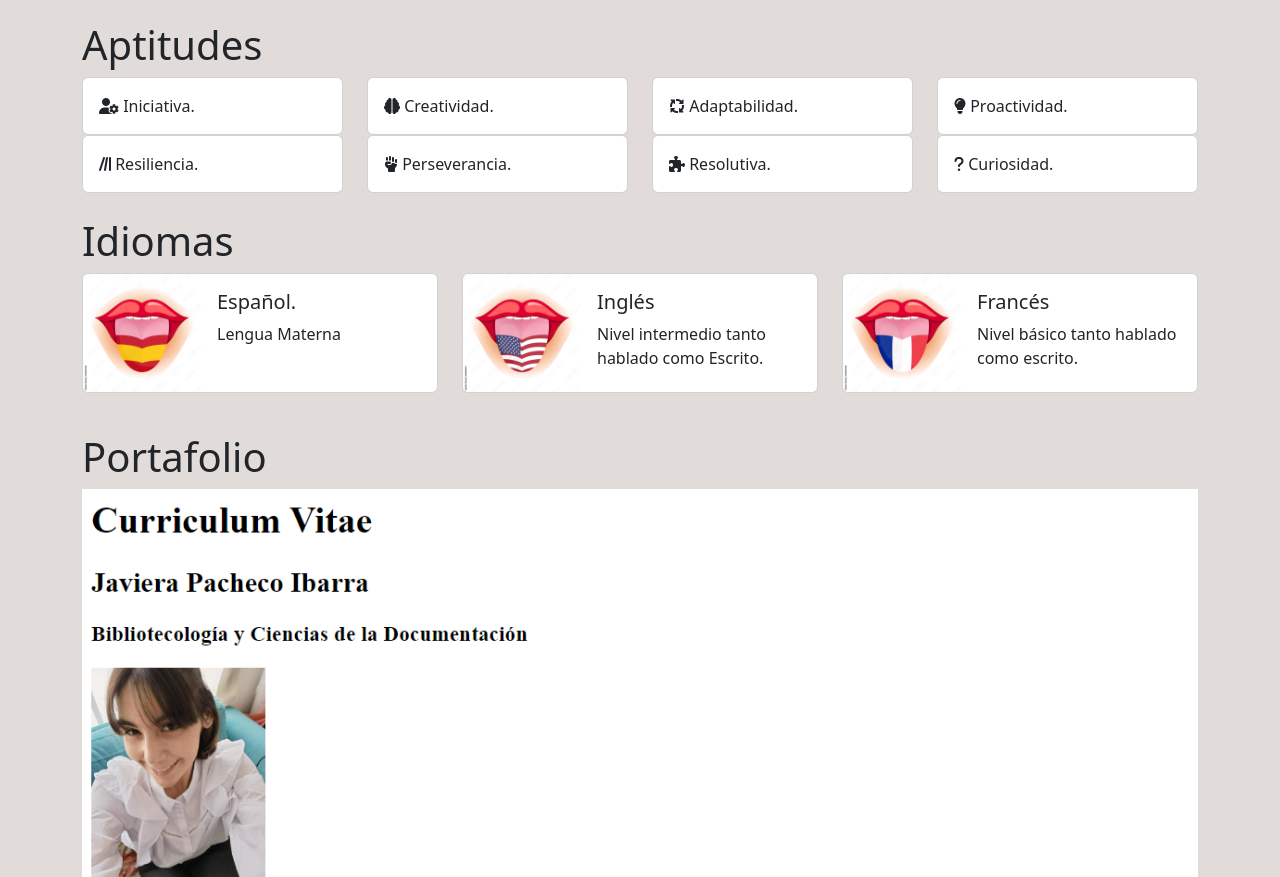
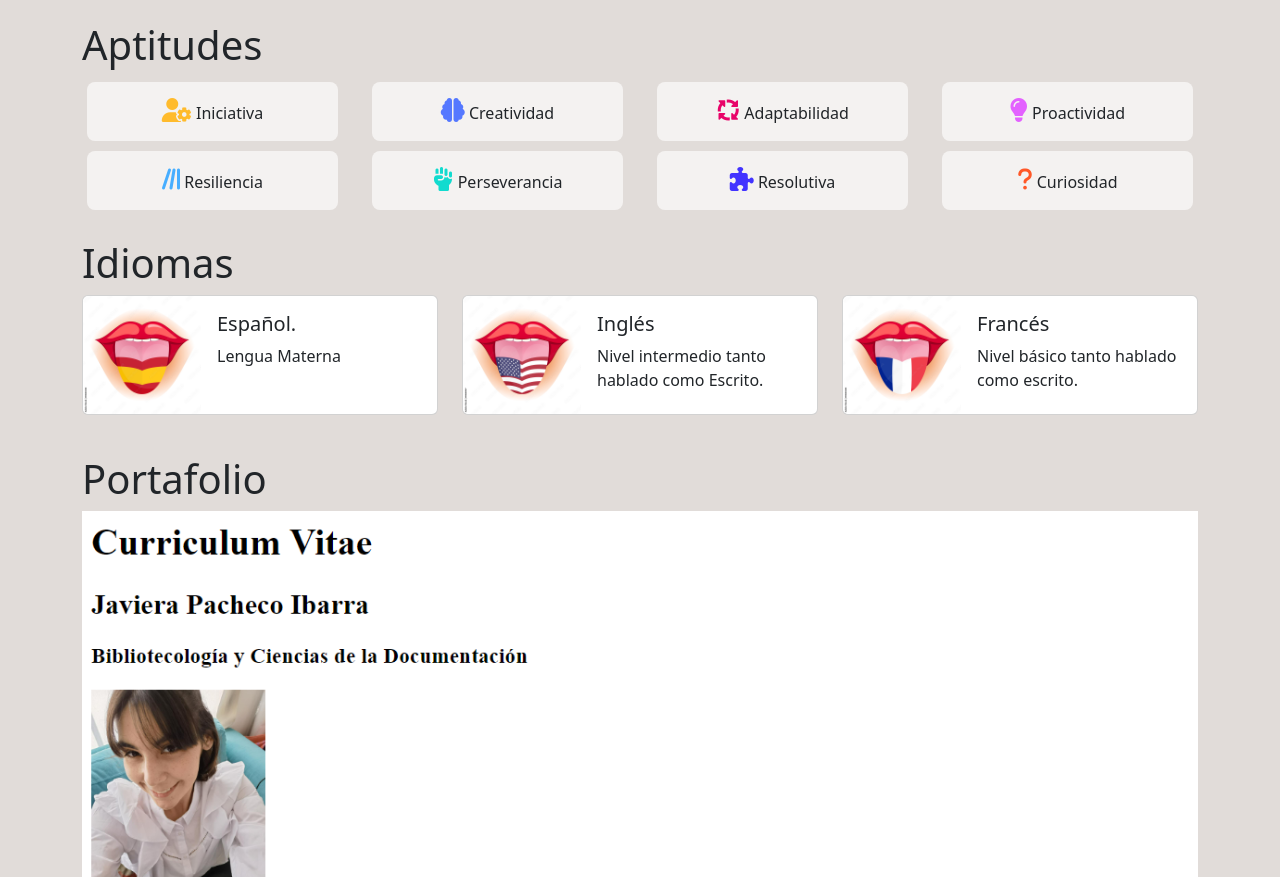
Before and after one commit to JaviMayfair/JaviMayfair.github.io, a plain HTML site: page index.html in a window 1280 px wide. Shown: the part 1593-2470 px from the top of the page. Drawn offline with nearby package versions, Linux system fonts and the light colour scheme.

Commit message:
se modifica seccion Aptitudes con css

```diff
--- a/assets/style.css
+++ b/assets/style.css
@@ -9,3 +9,13 @@ body{
 footer{
   background-color: #a67f78;
 }
+
+.icon-box {
+  display: flex;
+  align-items: center;
+  text-align: center;
+  padding: 16px;
+  margin: 5px;
+  background: #ffffffa4;
+  transition: ease-in-out 0.3s;
+}
--- a/index.html
+++ b/index.html
@@ -194,66 +194,66 @@
       <div class="row">
         <h1>Aptitudes</h1>
         <div class="col-md-3 col-12">
-          <div class="card">
+          <div class="icon-box rounded rounded-3">
             <div class="card-body">
-              <i class="fa-solid fa-user-gear"></i>
-              Iniciativa.
+              <i class="fa-solid fa-user-gear fs-4" style="color: #ffbb2c;"></i>
+              Iniciativa
             </div>
           </div>
         </div>
         <div class="col-md-3 col-12">
-          <div class="card">
+          <div class="icon-box rounded rounded-3">
             <div class="card-body">
-              <i class="fa-solid fa-brain"></i>
-              Creatividad.
+              <i class="fa-solid fa-brain fs-4" style="color: #5578ff;"></i>
+              Creatividad
             </div>
           </div>
         </div>
         <div class="col-md-3 col-12">
-          <div class="card">
+          <div class="icon-box rounded rounded-3">
             <div class="card-body">
-              <i class="fa-solid fa-arrows-spin"></i>
-              Adaptabilidad.
+              <i class="fa-solid fa-arrows-spin fs-4" style="color: #e80368;"></i>
+              Adaptabilidad
             </div>
           </div>
         </div>
         <div class="col-md-3 col-12">
-          <div class="card">
+          <div class="icon-box rounded rounded-3">
             <div class="card-body">
-              <i class="fa-solid fa-lightbulb"></i>
-              Proactividad.
+              <i class="fa-solid fa-lightbulb fs-4" style="color: #e361ff;"></i>
+              Proactividad
             </div>
           </div>
         </div>
         <div class="col-md-3 col-12">
-          <div class="card">
+          <div class="icon-box rounded rounded-3">
             <div class="card-body">
-              <i class="fa-solid fa-lines-leaning"></i>
-              Resiliencia.
+              <i class="fa-solid fa-lines-leaning fs-4" style="color: #47aeff;"></i>
+              Resiliencia
             </div>
           </div>
         </div>
         <div class="col-md-3 col-12">
-          <div class="card">
+          <div class="icon-box rounded rounded-3">
             <div class="card-body">
-              <i class="fa-solid fa-hand-fist"></i>
-              Perseverancia.
+              <i class="fa-solid fa-hand-fist fs-4" style="color: #11dbcf;"></i>
+              Perseverancia
             </div>
           </div>
         </div>
         <div class="col-md-3 col-12">
-          <div class="card">
+          <div class="icon-box rounded rounded-3">
             <div class="card-body">
-              <i class="fa-solid fa-puzzle-piece"></i>
-              Resolutiva.
+              <i class="fa-solid fa-puzzle-piece fs-4" style="color: #4233ff;"></i>
+              Resolutiva
             </div>
           </div>
         </div>
         <div class="col-md-3 col-12">
-          <div class="card">
+          <div class="icon-box rounded rounded-3">
             <div class="card-body">
-              <i class="fa-solid fa-question"></i>
-              Curiosidad.
+              <i class="fa-solid fa-question fs-4" style="color: #ff5828;"></i>
+              Curiosidad
             </div>
           </div>
         </div>
```
